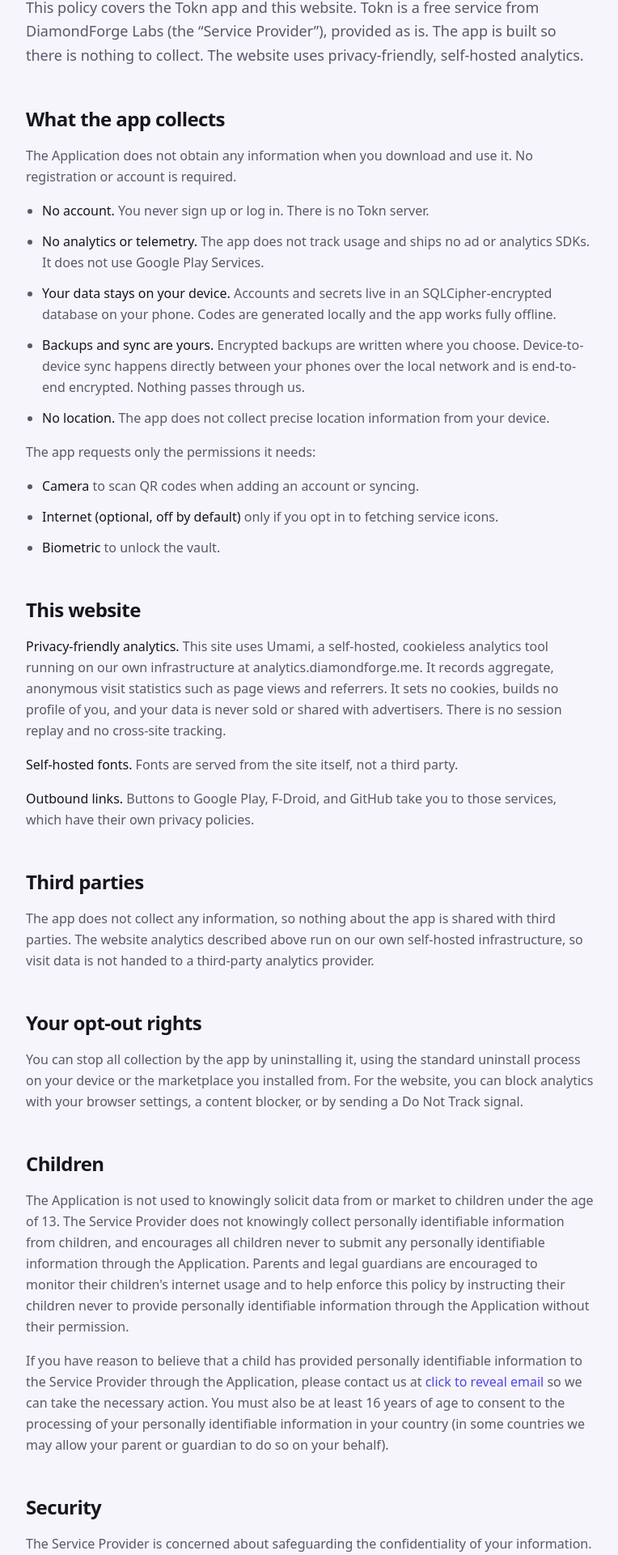
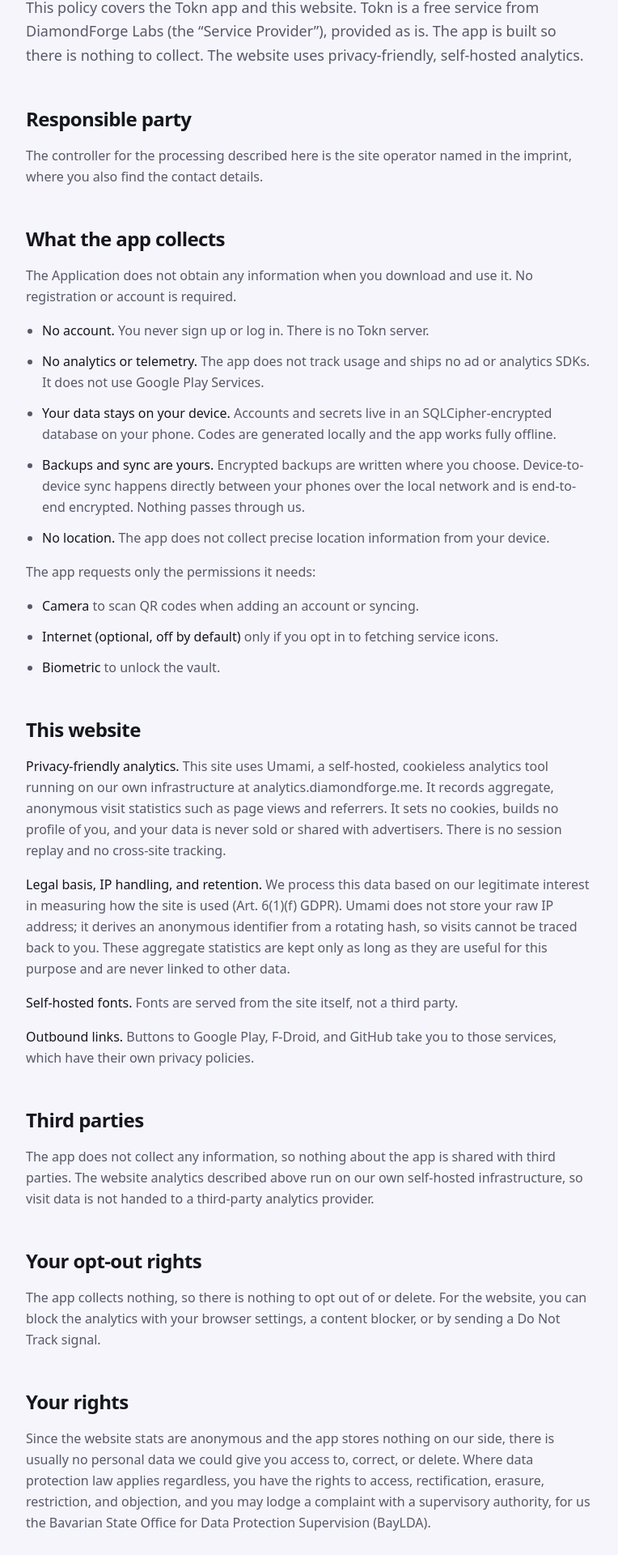
Before and after one commit to tokn-authenticator/website, a Next.js app: page /en/privacy in a window 1280 px wide. Shown: the part 294-2214 px from the top of the page at 81% size, without its empty margins (256-1020 px from the left). Built offline with nearby package versions, Linux system fonts and the light colour scheme.

Commit message:
legal updates and webstats

```diff
--- a/app/[locale]/imprint/page.tsx
+++ b/app/[locale]/imprint/page.tsx
@@ -81,6 +81,11 @@
             </p>
           </div>
         </div>
+
+        <div className="mt-6 rounded-2xl border border-border bg-surface p-6">
+          <p className={label}>{t("disputeLabel")}</p>
+          <p className="mt-3 text-pretty leading-relaxed text-muted">{t("disputeText")}</p>
+        </div>
       </main>
 
       <Footer />
--- a/app/[locale]/privacy/page.tsx
+++ b/app/[locale]/privacy/page.tsx
@@ -99,6 +99,9 @@
 
         <p className="mt-8 text-pretty text-lg leading-relaxed text-muted">{t("intro")}</p>
 
+        <h2 className={h2}>{t("controllerHeading")}</h2>
+        <p className={p}>{t("controllerText")}</p>
+
         <h2 className={h2}>{t("appHeading")}</h2>
         <p className={p}>{t("appIntro")}</p>
         <ul className="mt-4 space-y-3 pl-5 [list-style:disc]">
@@ -146,6 +149,10 @@
           {t("siteAnalyticsText")}
         </p>
         <p className={p}>
+          <span className="font-medium text-text">{t("siteAnalyticsLegalTitle")}</span>{" "}
+          {t("siteAnalyticsLegalText")}
+        </p>
+        <p className={p}>
           <span className="font-medium text-text">{t("siteFontsTitle")}</span> {t("siteFontsText")}
         </p>
         <p className={p}>
@@ -157,6 +164,9 @@
 
         <h2 className={h2}>{t("optOutHeading")}</h2>
         <p className={p}>{t("optOutText")}</p>
+
+        <h2 className={h2}>{t("rightsHeading")}</h2>
+        <p className={p}>{t("rightsText")}</p>
 
         <h2 className={h2}>{t("childrenHeading")}</h2>
         <p className={p}>{t("childrenText1")}</p>
--- a/app/layout.tsx
+++ b/app/layout.tsx
@@ -1,12 +1,14 @@
 import type { ReactNode } from "react";
 import "./globals.css";
 import { ThemeProvider } from "./providers";
+import { Analytics } from "@/components/Analytics";
 
 export default function RootLayout({ children }: { children: ReactNode }) {
   return (
     <html lang="en" suppressHydrationWarning>
       <body className="min-h-dvh">
         <ThemeProvider>{children}</ThemeProvider>
+        <Analytics />
       </body>
     </html>
   );
--- /dev/null
+++ b/components/Analytics.tsx
@@ -0,0 +1,14 @@
+import Script from "next/script";
+
+export function Analytics() {
+  if (process.env.NODE_ENV !== "production") return null;
+
+  return (
+    <Script
+      defer
+      src="https://analytics.diamondforge.me/script.js"
+      data-website-id="6aa23ea8-1044-4063-a9bf-d4f3e7fa10c7"
+      data-do-not-track="true"
+    />
+  );
+}
--- a/messages/en.json
+++ b/messages/en.json
@@ -3,7 +3,7 @@
     "siteName": "Tokn",
     "tagline": "Your 2FA codes. Offline.",
     "title": "Tokn - your 2FA codes, offline",
-    "description": "Tokn is a free, open-source 2FA authenticator for Android. Your one-time codes stay on your device, encrypted. No accounts, no cloud, no analytics.",
+    "description": "Tokn is a free, open-source 2FA authenticator for Android. Your one-time codes stay on your device, encrypted. No accounts, no cloud, no telemetry.",
     "ogImageAlt": "Tokn - free, open-source offline 2FA authenticator for Android",
     "privacyTitle": "Privacy",
     "privacyDescription": "Tokn collects nothing. No accounts, no telemetry in the app. The website uses privacy-friendly, self-hosted, cookieless analytics.",
@@ -27,7 +27,7 @@
     "badge": "Open source, GPL-3.0",
     "titleLine1": "Your 2FA codes.",
     "titleLine2": "Offline.",
-    "lead": "Tokn is a free, open-source authenticator for Android. Your one-time codes stay on your device, encrypted. No account, no cloud, no analytics.",
+    "lead": "Tokn is a free, open-source authenticator for Android. Your one-time codes stay on your device, encrypted. No account, no cloud, no telemetry.",
     "subnote": "TOTP and HOTP codes, generated offline on Android. No account stands between you and your 2FA.",
     "screenshotAlt": "Tokn vault on Android"
   },
@@ -384,6 +384,8 @@
     "title": "Privacy",
     "effective": "Effective 2026-06-06",
     "intro": "This policy covers the Tokn app and this website. Tokn is a free service from DiamondForge Labs (the “Service Provider”), provided as is. The app is built so there is nothing to collect. The website uses privacy-friendly, self-hosted analytics.",
+    "controllerHeading": "Responsible party",
+    "controllerText": "The controller for the processing described here is the site operator named in the imprint, where you also find the contact details.",
     "appHeading": "What the app collects",
     "appIntro": "The Application does not obtain any information when you download and use it. No registration or account is required.",
     "appNoAccountTitle": "No account.",
@@ -406,6 +408,8 @@
     "siteHeading": "This website",
     "siteAnalyticsTitle": "Privacy-friendly analytics.",
     "siteAnalyticsText": "This site uses Umami, a self-hosted, cookieless analytics tool running on our own infrastructure at analytics.diamondforge.me. It records aggregate, anonymous visit statistics such as page views and referrers. It sets no cookies, builds no profile of you, and your data is never sold or shared with advertisers. There is no session replay and no cross-site tracking.",
+    "siteAnalyticsLegalTitle": "Legal basis, IP handling, and retention.",
+    "siteAnalyticsLegalText": "We process this data based on our legitimate interest in measuring how the site is used (Art. 6(1)(f) GDPR). Umami does not store your raw IP address; it derives an anonymous identifier from a rotating hash, so visits cannot be traced back to you. These aggregate statistics are kept only as long as they are useful for this purpose and are never linked to other data.",
     "siteFontsTitle": "Self-hosted fonts.",
     "siteFontsText": "Fonts are served from the site itself, not a third party.",
     "siteLinksTitle": "Outbound links.",
@@ -413,11 +417,13 @@
     "thirdPartiesHeading": "Third parties",
     "thirdPartiesText": "The app does not collect any information, so nothing about the app is shared with third parties. The website analytics described above run on our own self-hosted infrastructure, so visit data is not handed to a third-party analytics provider.",
     "optOutHeading": "Your opt-out rights",
-    "optOutText": "You can stop all collection by the app by uninstalling it, using the standard uninstall process on your device or the marketplace you installed from. For the website, you can block analytics with your browser settings, a content blocker, or by sending a Do Not Track signal.",
+    "optOutText": "The app collects nothing, so there is nothing to opt out of or delete. For the website, you can block the analytics with your browser settings, a content blocker, or by sending a Do Not Track signal.",
+    "rightsHeading": "Your rights",
+    "rightsText": "Since the website stats are anonymous and the app stores nothing on our side, there is usually no personal data we could give you access to, correct, or delete. Where data protection law applies regardless, you have the rights to access, rectification, erasure, restriction, and objection, and you may lodge a complaint with a supervisory authority, for us the Bavarian State Office for Data Protection Supervision (BayLDA).",
     "childrenHeading": "Children",
-    "childrenText1": "The Application is not used to knowingly solicit data from or market to children under the age of 13. The Service Provider does not knowingly collect personally identifiable information from children, and encourages all children never to submit any personally identifiable information through the Application. Parents and legal guardians are encouraged to monitor their children's internet usage and to help enforce this policy by instructing their children never to provide personally identifiable information through the Application without their permission.",
-    "childrenText2Pre": "If you have reason to believe that a child has provided personally identifiable information to the Service Provider through the Application, please contact us at ",
-    "childrenText2Post": " so we can take the necessary action. You must also be at least 16 years of age to consent to the processing of your personally identifiable information in your country (in some countries we may allow your parent or guardian to do so on your behalf).",
+    "childrenText1": "Tokn is not directed at children, and there is nothing for a child, or anyone, to hand over: the app has no account, no forms, and no server, so no personal data can be submitted through it. The website only keeps anonymous, aggregate statistics.",
+    "childrenText2Pre": "If you have any questions about this, reach us at ",
+    "childrenText2Post": ".",
     "securityHeading": "Security",
     "securityText": "The Service Provider is concerned about safeguarding the confidentiality of your information. The app collects nothing, and the website holds only aggregate, anonymous statistics, so there is no personal data store to expose.",
     "changesHeading": "Changes",
@@ -438,6 +444,8 @@
     "noticeStrong": "non-commercial, non-profit basis",
     "noticePost": ". No fees are charged, no revenue is generated, and no financial compensation of any kind is received in connection with this project. It is developed and maintained as a private hobby project without any commercial intent.",
     "contactLabel": "Contact",
-    "emailLabel": "Email"
+    "emailLabel": "Email",
+    "disputeLabel": "Dispute resolution",
+    "disputeText": "We are neither willing nor obliged to take part in dispute resolution proceedings before a consumer arbitration board."
   }
 }
```
Also changed, not shown: messages/de.json (+15 -7 lines).
